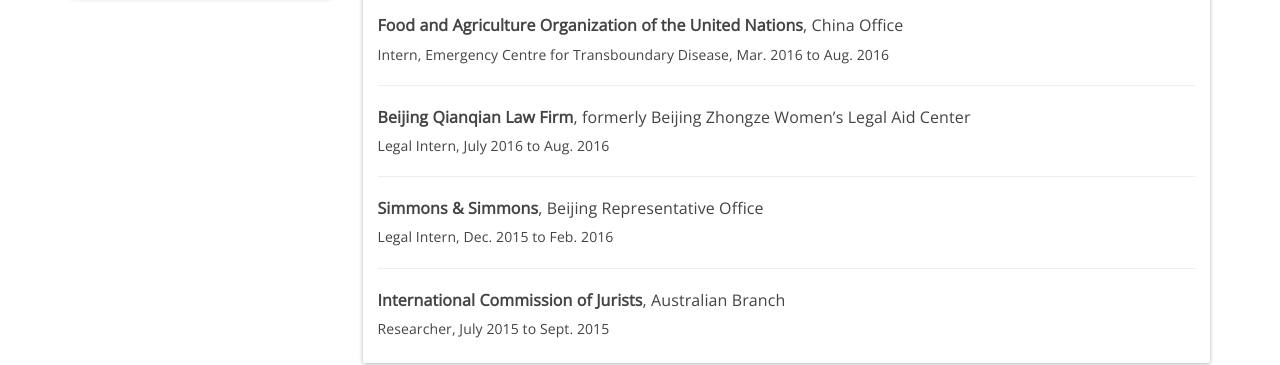
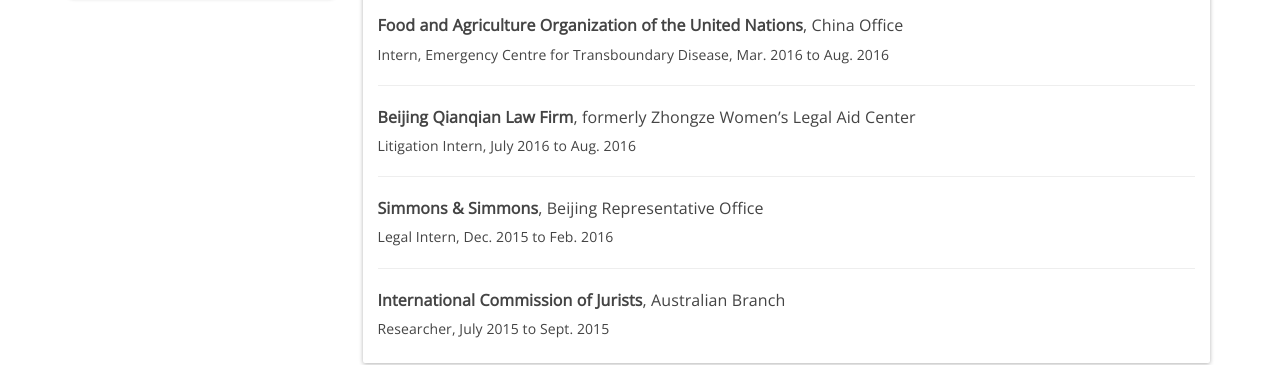
Before and after one commit to CeciliaZhang/-CeciliaZhang-.github-io, a Jekyll site: the page built from index.html, in a window 1280 px wide and 900 px high, scrolled down 1116 px. Shown: the part 154-519 px from the top of the window. Built offline with Jekyll 4.4.1, drawn with Linux system fonts in a browser that asks for light colours; nearby versions of some CDN libraries.

Commit message:
Update experiences.html

```diff
--- a/_includes/experiences.html
+++ b/_includes/experiences.html
@@ -30,8 +30,8 @@
         <h5><b>Food and Agriculture Organization of the United Nations</b>, China Office</h5>
         <h6>Intern, Emergency Centre for Transboundary Disease, Mar. 2016 to Aug. 2016</h6>
         <hr/>
-        <h5><b>Beijing Qianqian Law Firm</b>, formerly Beijing Zhongze Women’s Legal Aid Center</h5>
-        <h6>Legal Intern, July 2016 to Aug. 2016</h6>
+        <h5><b>Beijing Qianqian Law Firm</b>, formerly Zhongze Women’s Legal Aid Center</h5>
+        <h6>Litigation Intern, July 2016 to Aug. 2016</h6>
         <hr/>
         <h5><b>Simmons & Simmons</b>, Beijing Representative Office</h5>
         <h6>Legal Intern, Dec. 2015 to Feb. 2016</h6>
```
